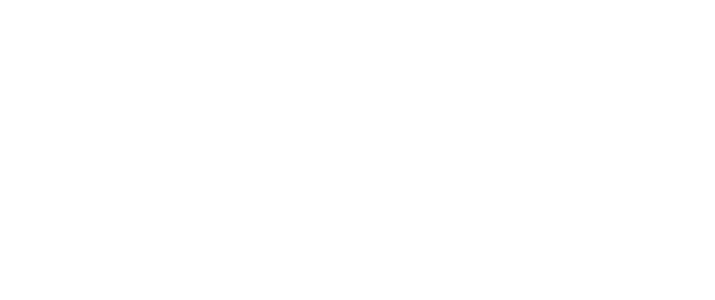
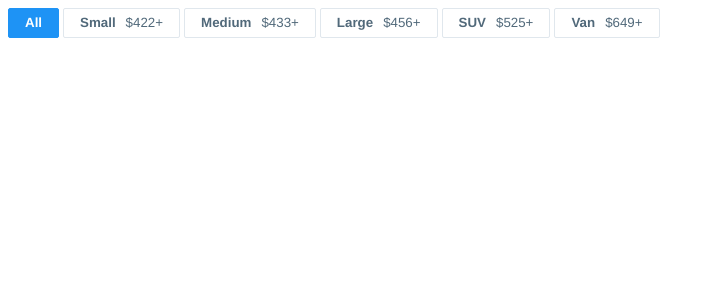
Before and after one commit to deividas/kayak-homework, a React app in the folder kayak-car-filters/: page / in a window 1280 px wide. Shown: the top 300 px of the page, without its empty margins (0-715 px from the left). Built offline with nearby package versions, Linux system fonts and the light colour scheme.

Commit message:
Add CarFilter and BasicFilterButton components

```diff
--- a/kayak-car-filters/src/component/App.jsx
+++ b/kayak-car-filters/src/component/App.jsx
@@ -1,8 +1,11 @@
 import React from 'react';
+
+import '../../style/index.scss';
+import CarFilter from './filter/CarFilter';
 
 const App = () => (
     <div>
-
+        <CarFilter />
     </div>
 );
 
--- /dev/null
+++ b/kayak-car-filters/src/component/filter/BasicFilterButton.jsx
@@ -0,0 +1,18 @@
+import React from 'react';
+
+function BasicFilterButton(props) {
+    const { title, price, className } = props;
+
+    return (
+        <button type="button" className={`filter-button ${className}`}>
+            { title }
+            { price != null &&
+                <span className="side-text">
+                    { price }
+                </span>
+            }
+        </button>
+    );
+}
+
+export default BasicFilterButton;
--- /dev/null
+++ b/kayak-car-filters/src/component/filter/CarFilter.jsx
@@ -0,0 +1,46 @@
+import React from 'react';
+
+import BasicFilterButton from './BasicFilterButton';
+
+class CarFilter extends React.Component {
+
+    constructor() {
+        super();
+
+        this.state = {
+            filters: [
+                {
+                    title: 'All', selected: true, multipleSelect: false
+                },
+                {
+                    title: 'Small', selected: false, multipleSelect: true, price: '$422+'
+                },
+                {
+                    title: 'Medium', selected: false, multipleSelect: true, price: '$433+'
+                },
+                {
+                    title: 'Large', selected: false, multipleSelect: true, price: '$456+'
+                },
+                {
+                    title: 'SUV', selected: false, multipleSelect: true, price: '$525+'
+                },
+                {
+                    title: 'Van', selected: false, multipleSelect: true, price: '$649+'
+                }
+            ]
+        };
+    }
+
+    render() {
+        const { filters } = this.state;
+
+        return (
+            <div className="car-filter">
+                { filters.map((e, _) => <BasicFilterButton className={(e.selected ? 'selected' : '')} title={e.title} price={e.price} />)}
+            </div>
+        );
+    }
+
+}
+
+export default CarFilter;
--- /dev/null
+++ b/kayak-car-filters/style/component/filter/filter-button.scss
@@ -0,0 +1,45 @@
+$default-color: white;
+$default-text-color: #51697a;
+$selected-color: #1e93f5;
+$selected-text-color: white;
+
+button::-moz-focus-inner {
+    border: 0;
+}
+
+.filter-button {
+    color: $default-text-color;
+    background-color: $default-color;
+
+    height: 30px;
+    line-height: 28px;
+
+    margin: 0 4px 0 0;
+    padding: 0 16px;
+
+    border: 1px solid #e0e7ed;
+    border-radius: 2px;
+
+    font-family: 'Helvetica';
+    font-weight: 600;
+}
+
+.filter-button.selected {
+    color: $selected-text-color;
+    background-color: $selected-color;
+}
+
+.filter-button .side-text {
+    font-weight: 400;
+    margin-left: 10px;
+}
+
+.filter-button.selected, .filter-button:hover {
+    background-color: $selected-color;
+    border-color: $selected-color;
+    color: $selected-text-color;
+}
+
+.filter-button:hover {
+    cursor: pointer;
+}
--- /dev/null
+++ b/kayak-car-filters/style/index.scss
@@ -0,0 +1 @@
+@import 'component/filter/filter-button';
```
Also changed, not shown: kayak-car-filters/.eslintrc.json.
